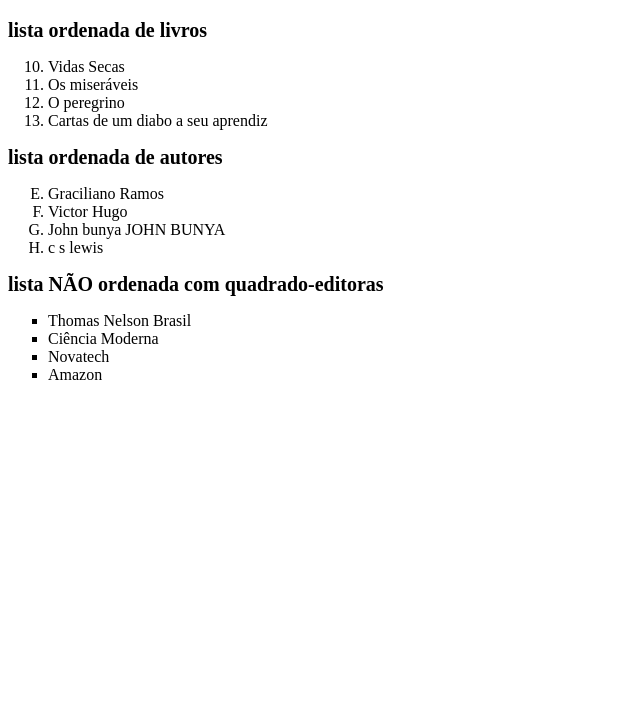
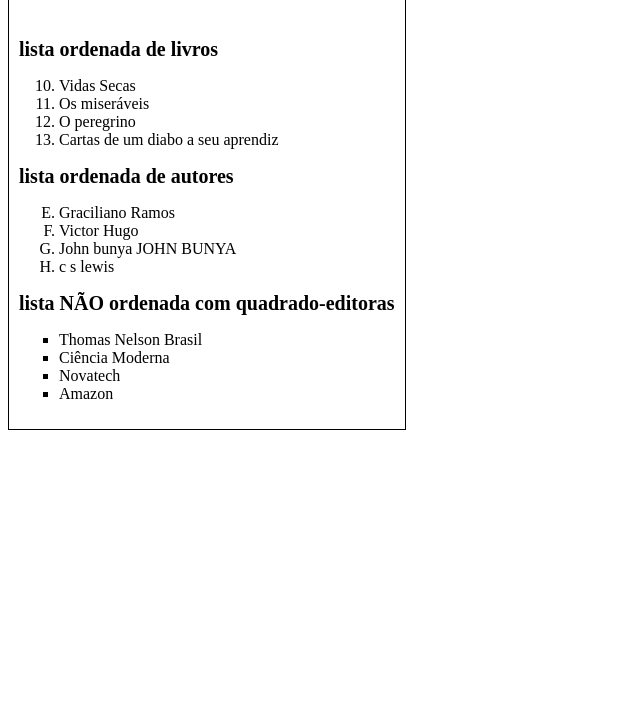
Before and after one commit to mereguettialexandre-collab/Aula-1, a plain HTML site: page index.html in a window 1280 px wide. Shown: the part 92-800 px from the top of the page, without its empty margins (0-640 px from the left). Drawn offline with Linux system fonts and the light colour scheme.

Commit message:
implementação caixa

```diff
--- a/index.html
+++ b/index.html
@@ -5,8 +5,16 @@
     <meta name="viewport" content="width=device-width, initial-scale=1.0">
     <title>Document</title>
     <meta charset="UTF-8">
+    <style>
+        .caixa {
+            border: 1px solid black;
+            padding: 10px;
+            width: fit-content;
+        }
+    </style>
 </head>
 <body>
+    <div class="caixa">
     <h1>USO DE LISTAS</h1>
     <br>
     <h1 style="font-size: 20px;">lista ordenada de livros</h1>
```
